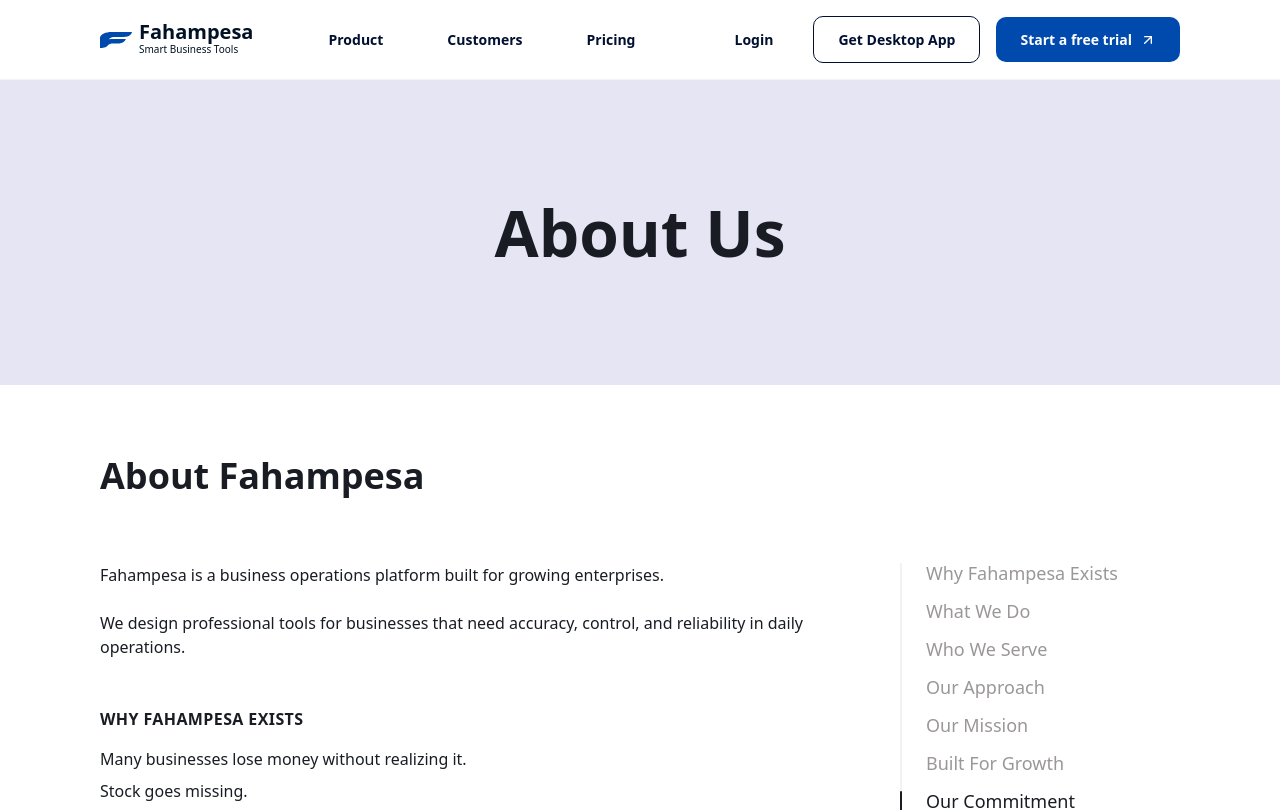
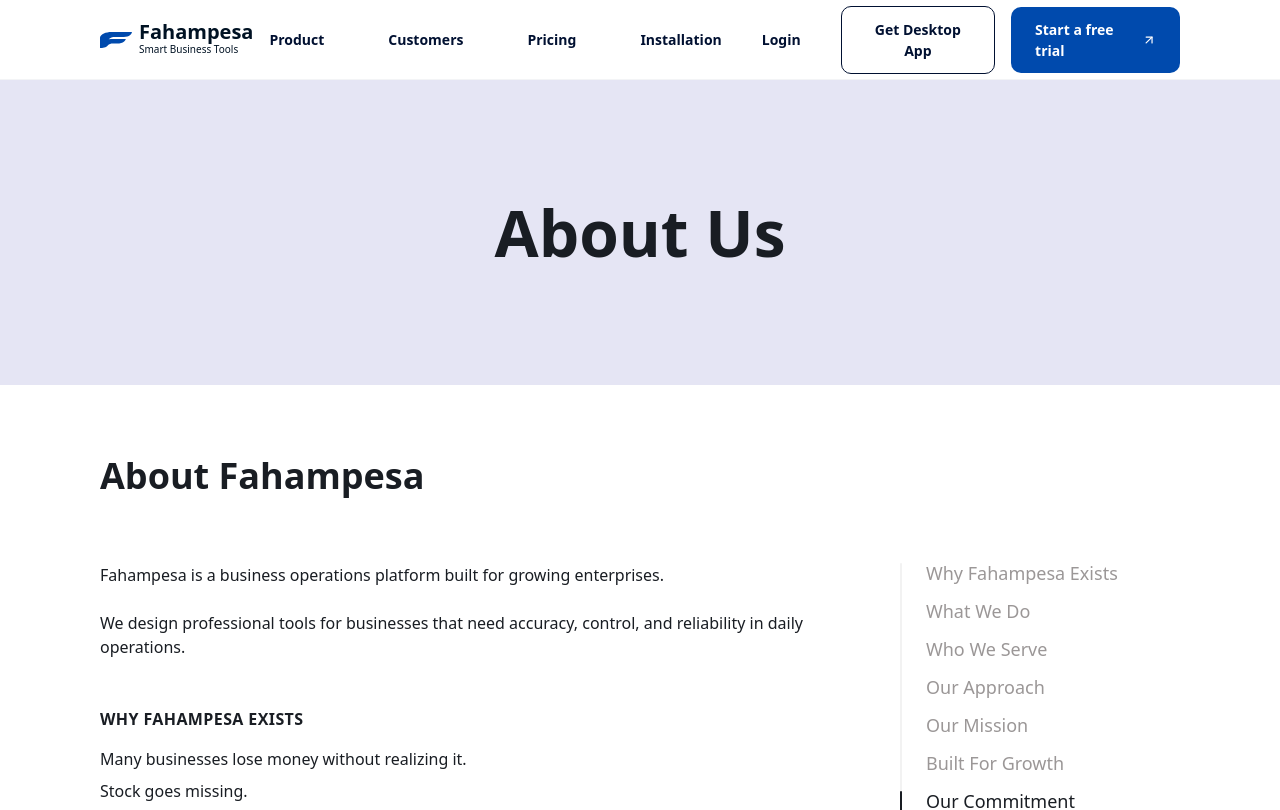
Before and after one commit to chukwumela909/Web-App, a Next.js app: page /about in a window 1280 px wide. Shown: the top 810 px of the page. Built offline with nearby package versions, Linux system fonts and the light colour scheme; no server answers.

Commit message:
feat: add Installation link to footer and public header for easy access to the installation guide

```diff
--- a/src/components/footer.tsx
+++ b/src/components/footer.tsx
@@ -60,6 +60,11 @@
                 <a href="mailto:support@fahampesa.com" className="text-[14px] font-medium text-white hover:text-[#004AAD] transition-colors font-dm-sans break-all">
                   support@fahampesa.com
                 </a>
+              </li>
+              <li>
+                <Link href="/installation" className="text-[14px] font-medium text-white hover:text-[#004AAD] transition-colors font-dm-sans">
+                  Installation Guide
+                </Link>
               </li>
             </ul>
           </div>
--- a/src/components/public-header.tsx
+++ b/src/components/public-header.tsx
@@ -44,6 +44,7 @@
             <Link href="/#product" className="font-dm-sans font-semibold text-[14px] text-[#001031] px-4 py-2 rounded-[8px] hover:bg-[#E6F0FF] transition-colors">Product</Link>
             <Link href="/#who-we-serve" className="font-dm-sans font-semibold text-[14px] text-[#001031] px-4 py-2 rounded-[8px] hover:bg-[#E6F0FF] transition-colors">Customers</Link>
             <Link href="/dashboard/subscription" className="font-dm-sans font-semibold text-[14px] text-[#001031] px-4 py-2 rounded-[8px] hover:bg-[#E6F0FF] transition-colors">Pricing</Link>
+            <Link href="/installation" className="font-dm-sans font-semibold text-[14px] text-[#001031] px-4 py-2 rounded-[8px] hover:bg-[#E6F0FF] transition-colors">Installation</Link>
           </nav>
 
           {/* Desktop Actions */}
@@ -126,6 +127,13 @@
                 >
                   Pricing
                 </Link>
+                <Link
+                  href="/installation"
+                  onClick={() => setMobileMenuOpen(false)}
+                  className="font-dm-sans font-bold text-[16px] text-[#001031] py-3 px-4 rounded-[8px] hover:bg-gray-50 w-full text-center"
+                >
+                  Installation
+                </Link>
               </div>
 
               {/* Mobile Menu Footer Actions */}
```
